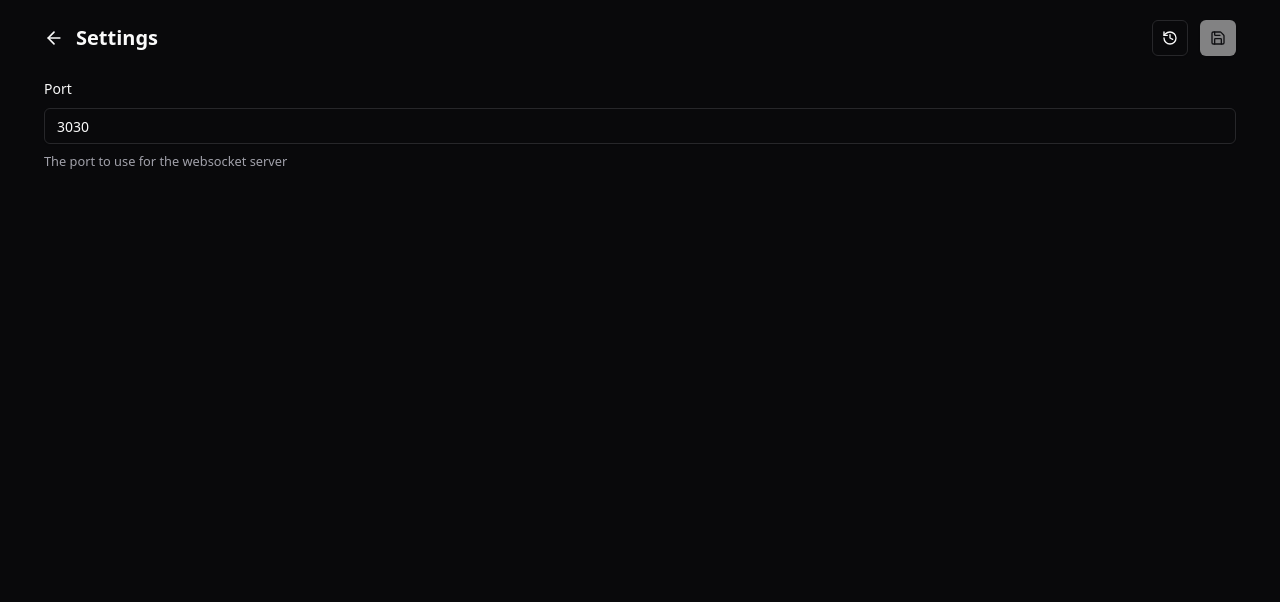
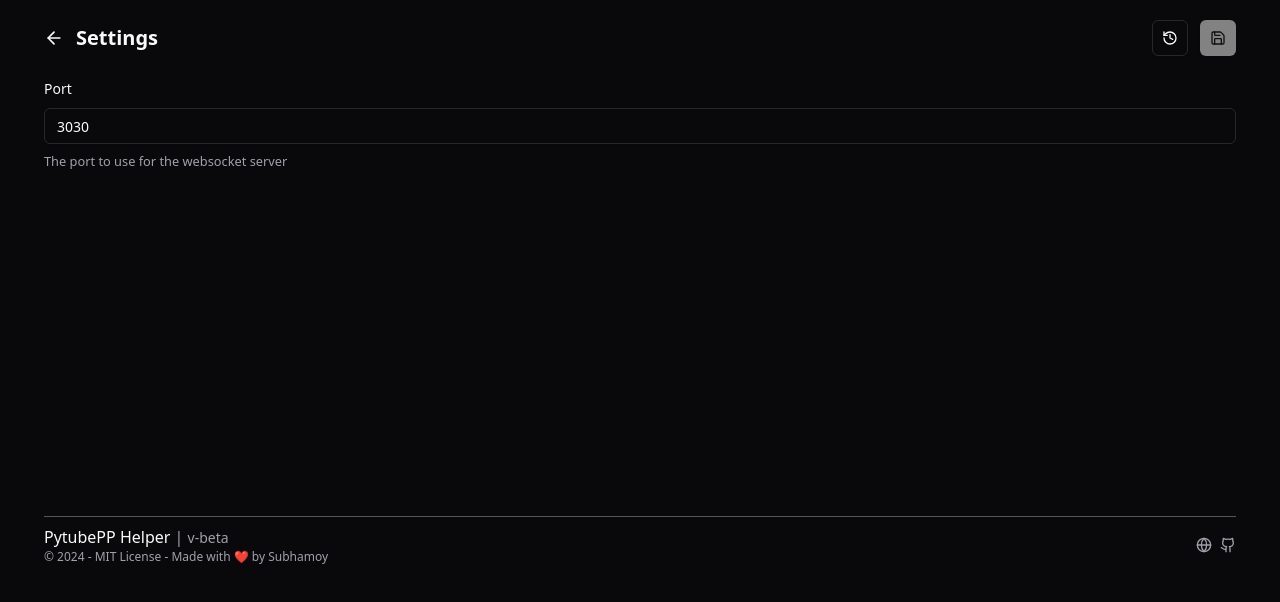
Before and after one commit to neosubhamoy/pytubepp-helper, a React (Vite) app: page /settings in a window 1280 px wide. Shown: the top 602 px of the page. Built offline with nearby package versions, Linux system fonts and the light colour scheme.

Commit message:
(feat): added app info footer in settings page

```diff
--- a/src/pages/settings.tsx
+++ b/src/pages/settings.tsx
@@ -3,8 +3,9 @@ import { z } from "zod";
 import { useState, useEffect, useRef } from "react";
 import { Link } from "react-router-dom";
 import { invoke } from "@tauri-apps/api/tauri";
+import { getVersion } from "@tauri-apps/api/app";
 import { Button } from "@/components/ui/button";
-import { ArrowLeft, History, Save } from "lucide-react";
+import { ArrowLeft, Github, Globe, History, Save } from "lucide-react";
 import { Input } from "@/components/ui/input";
 import { Config, PlatformInfo } from "@/types";
 import { useForm } from "react-hook-form";
@@ -23,6 +24,7 @@ export default function SettingsPage() {
     const { toast } = useToast();
     const [platformInfo, setPlatformInfo] = useState<PlatformInfo | null>(null);
     const [appConfig, setAppConfig] = useState<Config | null>(null);
+    const [appVersion, setAppVersion] = useState<string | null>(null);
     const [isFormDirty, setIsFormDirty] = useState(false);
     const saveButtonRef = useRef<HTMLButtonElement>(null);
 
@@ -55,6 +57,11 @@ export default function SettingsPage() {
 
     useEffect(() => {
         getPlatformInfo().then(setPlatformInfo).catch(console.error);
+        const getAppVersion = async () => {
+            const version = await getVersion();
+            setAppVersion(version);
+        }
+        getAppVersion().catch(console.error);
     }, [])
 
     const updateConfig = async () => {
@@ -142,7 +149,7 @@ export default function SettingsPage() {
                 </div>
             </div>
             <div className={clsx("mt-5", !platformInfo?.isWindows && "mx-3")}>
-                <div className="flex flex-col">
+                <div className="flex flex-col min-h-[55vh]">
                     <Form {...settingsForm}>
                         <form onSubmit={settingsForm.handleSubmit(updateConfig)}>
                             <FormField
@@ -177,6 +184,22 @@ export default function SettingsPage() {
                         </form>
                     </Form>
                 </div>
+                <div className="flex justify-between items-center border-t border-muted-foreground/50 pt-2">
+                    <div className="flex flex-col">
+                        <p>PytubePP Helper <span className="text-muted-foreground">|</span> <span className="text-sm text-muted-foreground">v{appVersion}-beta</span></p>
+                        <p className="text-xs text-muted-foreground">© {new Date().getFullYear()} - <a href="https://github.com/neosubhamoy/pytubepp-helper/blob/main/LICENSE" target="_blank">MIT License</a> - Made with ❤️ by <a href="https://neosubhamoy.com" target="_blank">Subhamoy</a></p>
+                    </div>
+                    <div className="flex flex-col">
+                        <div className="flex justify-center items-center gap-2">
+                            <a href="https://pytubepp.neosubhamoy.com" target="_blank" title="website">
+                                <Globe className="w-4 h-4 text-muted-foreground"/>
+                            </a>
+                            <a href="https://github.com/neosubhamoy/pytubepp-helper" target="_blank" title="github">
+                                <Github className="w-4 h-4 text-muted-foreground"/>
+                            </a>
+                        </div>
+                    </div>
+                </div>
             </div>
         </div>
     );
```
